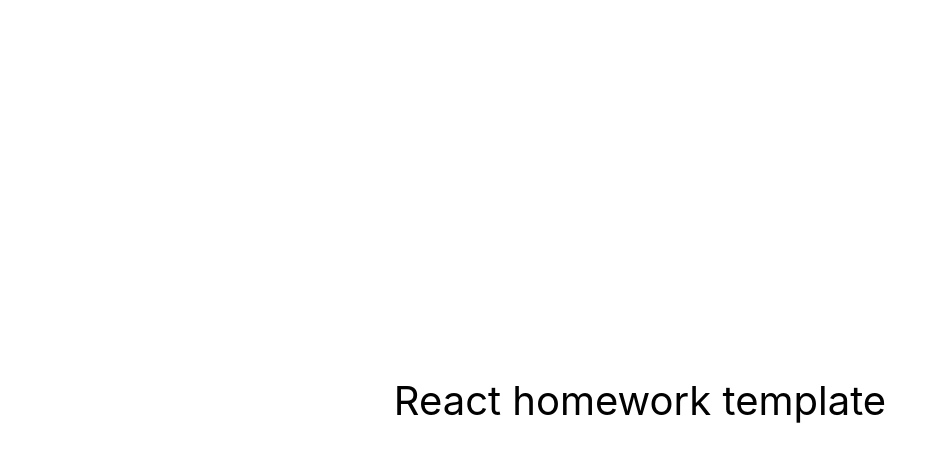
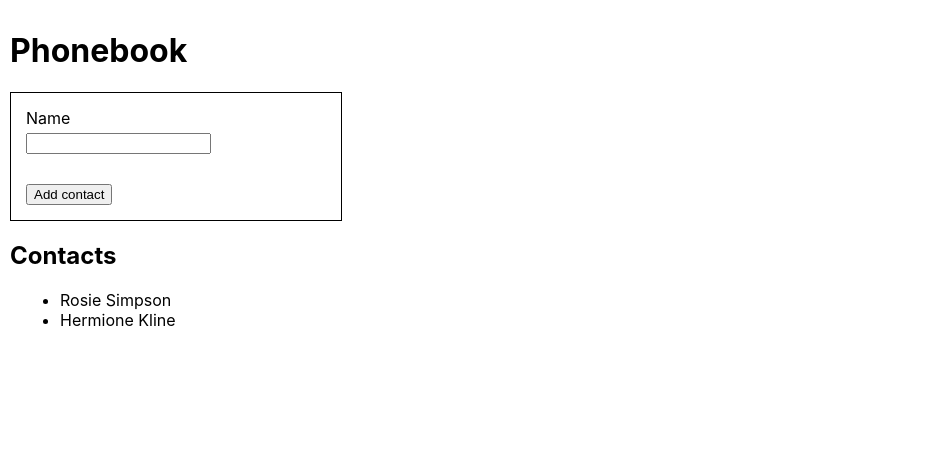
Before and after one commit to antonenkoo/goit-react-hw-02-phonebook, a React (Create React App) app: page / in a window 1280 px wide. Shown: the top 462 px of the page, without its empty margins (0-937 px from the left). Built offline with nearby package versions, Linux system fonts and the light colour scheme.

Commit message:
add way to adding name in contact list

```diff
--- a/src/components/App.jsx
+++ b/src/components/App.jsx
@@ -1,16 +1,89 @@
-export const App = () => {
-  return (
-    <div
-      style={{
-        height: '100vh',
-        display: 'flex',
-        justifyContent: 'center',
-        alignItems: 'center',
-        fontSize: 40,
-        color: '#010101'
-      }}
-    >
-      React homework template
-    </div>
-  );
-};
+import React, { Component } from 'react';
+import { ContactForm } from './contactForm/ContactForm';
+import { ContactList } from './contactList/ContactList';
+import { nanoid } from 'nanoid';
+import styled from 'styled-components';
+
+export class App extends Component {
+  state = {
+    name: 'LOL',
+    contacts: [
+      { id: 'id-1', name: 'Rosie Simpson', number: '459-12-56' },
+      { id: 'id-2', name: 'Hermione Kline', number: '443-89-12' },
+    ],
+    filter: '',
+  };
+
+  handleChange = e => {
+    console.log('handleChange in APP');
+  };
+
+  onSubmit = (event, data) => {
+    console.log('onSubmit in APP');
+    console.log(data);
+    console.log(event);
+    // e.preventDefault();
+    if (data.name === '' || data.number === '') {
+      return;
+    }
+    if (this.state.contacts.find(({ name }) => name === data.name)) {
+      alert(`${data.name} is alreaady in list`);
+    } else {
+      this.setState({
+        contacts: [
+          ...this.state.contacts,
+          { name: data.name, number: data.number, id: nanoid() },
+        ],
+      });
+    }
+  };
+
+  onDeleteClick = () => {
+    console.log('onDelete in APP');
+  };
+
+  render() {
+    return (
+      <>
+        <h1>Phonebook</h1>
+        <FormDiv>
+          <ContactForm
+            onSubmit={this.onSubmit}
+            name={this.state.name}
+            contacts={this.state.contacts}
+          />
+        </FormDiv>
+
+        <h2>Contacts</h2>
+        {/* <Filter
+          contacts={this.state.contacts}
+          value={this.state.filter}
+          onChange={this.onFilterChange}
+          onDeleteClick={this.onDeleteClick}
+        /> */}
+        <ListStyled>
+          <ContactList
+            filterValue={this.state.filter}
+            contacts={this.state.contacts}
+            onDeleteClick={this.onDeleteClick}
+            state={this.state}
+          />
+        </ListStyled>
+      </>
+    );
+  }
+}
+
+const FormDiv = styled.div`
+  border: 1px solid black;
+  padding: 15px;
+  width: 300px;
+`;
+
+const ListStyled = styled.ul`
+  margin-left: 10px;
+  display: flex;
+  flex-direction: column;
+  justify-content: space-between;
+  height: 100%;
+`;
--- /dev/null
+++ b/src/components/contactForm/ContactForm.jsx
@@ -0,0 +1,48 @@
+import React from 'react';
+import styled from 'styled-components';
+import { Formik, Form, Field } from 'formik';
+
+const initialValues = {
+  name: '',
+};
+
+export const ContactForm = props => {
+  const { name } = props;
+
+  const handleSubmit = (values, { resetForm }) => {
+    props.onSubmit(values);
+    // console.log(values);
+    // console.log(name);
+    resetForm();
+    // console.log('handleSubmit in component');
+    // console.log(values);
+  };
+
+  const handleChange = () => {
+    // console.log('handleChange in component');
+  };
+
+  return (
+    <Formik
+      initialValues={initialValues}
+      onSubmit={handleSubmit}
+      onChange={handleChange}
+    >
+      <FormStyled autoComplete="off">
+        Name
+        <InputStyled type="input" name="name" />
+        <button type="submit">Add contact</button>
+      </FormStyled>
+    </Formik>
+  );
+};
+
+const InputStyled = styled(Field)`
+  margin: 5px 10px 30px 0px;
+`;
+
+const FormStyled = styled(Form)`
+  display: flex;
+  flex-direction: column;
+  align-items: flex-start;
+`;
--- /dev/null
+++ b/src/components/contactList/ContactList.jsx
@@ -0,0 +1,23 @@
+import React from 'react';
+import { Formik, FieldArray } from 'formik';
+
+export const ContactList = props => {
+  const { contacts } = props;
+
+  return (
+    <Formik>
+      <FieldArray
+        name="friends"
+        render={() => (
+          <div>
+            {contacts.map((contact, index) => (
+              <div key={index}>
+                <li key={contact.name + contact.number}>{contact.name}</li>
+              </div>
+            ))}
+          </div>
+        )}
+      />
+    </Formik>
+  );
+};
--- /dev/null
+++ b/src/components/input/input.jsx
@@ -0,0 +1,3 @@
+// import React from 'react';
+// import PropTypes from 'prop-types';
+// import styled from 'styled-components';
--- a/src/index.css
+++ b/src/index.css
@@ -1,6 +1,7 @@
 @import-normalize; /* bring in normalize.css styles */
 
 body {
+  padding: 10px;
   margin: 0;
   font-family: -apple-system, BlinkMacSystemFont, 'Segoe UI', 'Roboto', 'Oxygen',
     'Ubuntu', 'Cantarell', 'Fira Sans', 'Droid Sans', 'Helvetica Neue',
```
Also changed, not shown: package.json (+6 -1 lines), src/components/button/Button.jsx (added), src/components/filter/Filter.jsx (added), 1 other file (tests, documents, lock files or other folders).
